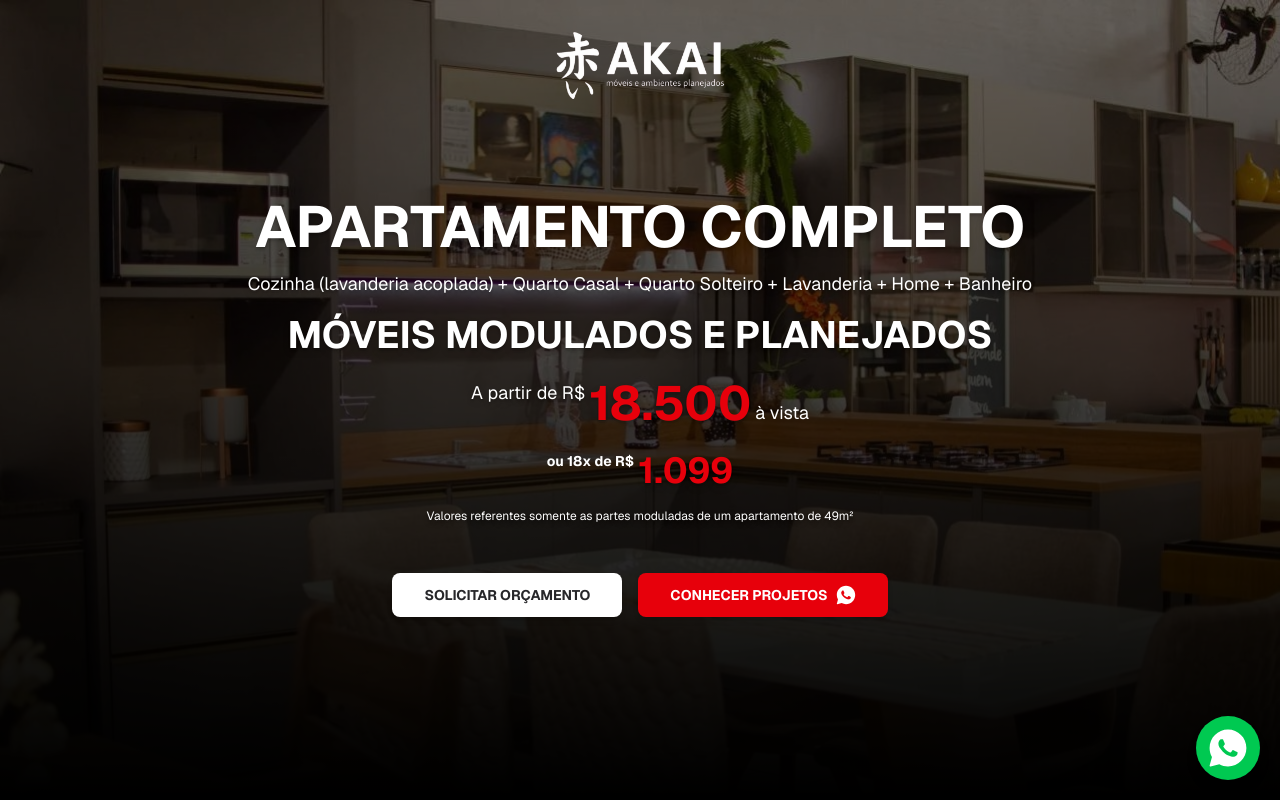
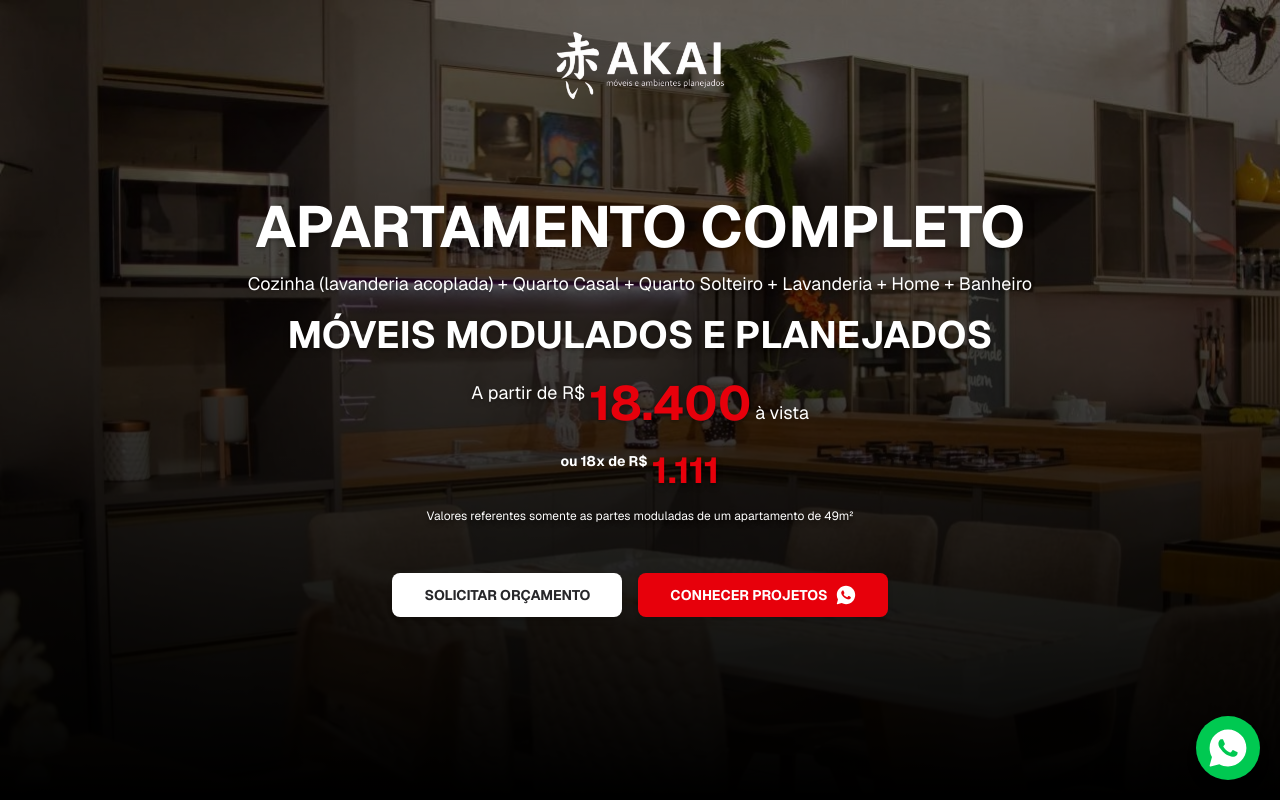
Before and after one commit to AkaiMoveisPlanejados/akai-website, a Next.js app: page / in a window 1280 px wide. Shown: the top 800 px of the page. Built offline with nearby package versions, Linux system fonts and the light colour scheme; no server answers.

Commit message:
last styling adjustments

```diff
--- a/src/app/components/ContactForm/ContactForm.js
+++ b/src/app/components/ContactForm/ContactForm.js
@@ -199,10 +199,9 @@
               <textarea
                 type="text"
                 id="message"
-                placeholder="Sua mensagem"
+                placeholder="Nos conte um pouco das suas necessidades: quais ambientes pretende mobiliar, por onde prefere que entremos em contato(ligação, Whatsapp, e-mail.)"
                 value={formData.message}
                 onChange={handleChange}
-                required
                 className="mt-1 h-[150px] block w-full px-4 py-3 border border-zinc-300 rounded-md shadow-sm focus:ring-red-400 focus:border-red-400"
               />
             </div>
--- a/src/app/page.js
+++ b/src/app/page.js
@@ -127,14 +127,14 @@
               </span>
               <span className="text-4xl min-[768px]:text-5xl self-center font-bold text-red-600 text-shadow-lg">
                 {" "}
-                18.500
+                18.400
               </span>
               <span className="self-end text-sm min-[768px]:text-lg font-regular">à vista</span>
             </div>
             <div className="min-[320px]:mt-6 min-[768px]:mt-6 flex items-center justify-center space-x-1">
               <span className="text-sm self-start font-bold">ou 18x de R$</span>
               <span className="self-center text-4xl font-bold text-red-600 text-shadow-lg">
-                1.099
+                1.111
               </span>
             </div>
             <p className="text-[12px] mt-4 text-center max-w-md text-shadow-lg max-[768px]:max-w-[300px]">
```
